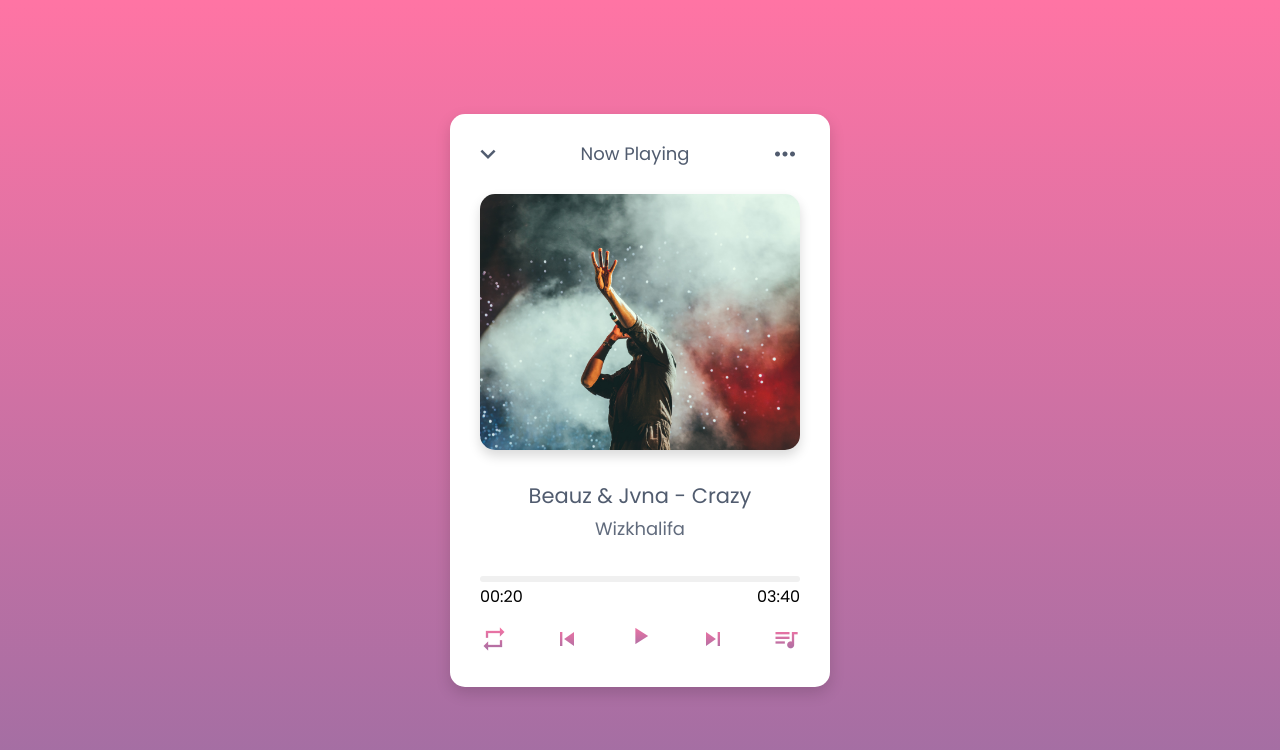
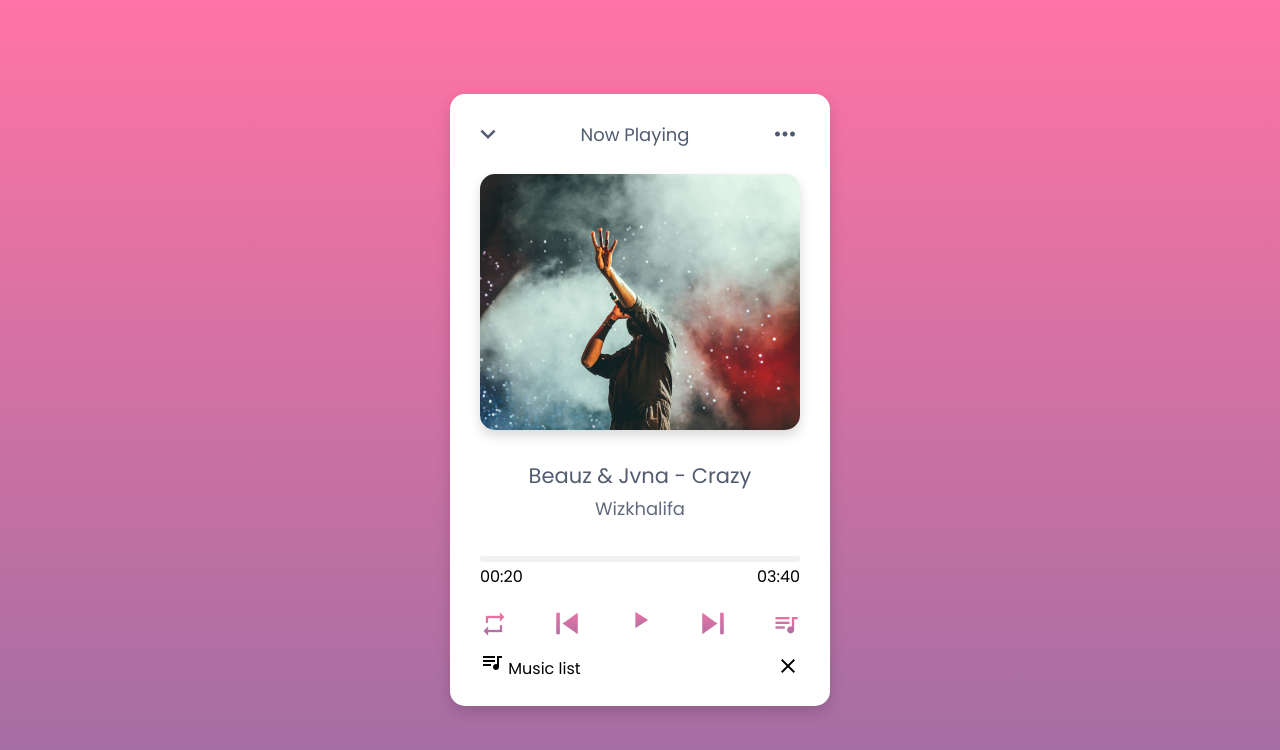
Before and after one commit to sahabuddin123/audio-player, a plain HTML site: page index.html in a window 1280 px wide. Drawn offline with Linux system fonts and the light colour scheme.

Commit message:
update css

```diff
--- a/assets/css/style.css
+++ b/assets/css/style.css
@@ -134,3 +134,7 @@
     -webkit-background-clip: text;
     -webkit-text-fill-color: transparent;
   }
+  .controls i:nth-child(2),
+.controls i:nth-child(4){
+  font-size: 43px;
+}
--- a/index.html
+++ b/index.html
@@ -55,8 +55,17 @@
         </div>
         <!-- controls-area End-->
         <div class="music-list">
-
-        </div>
+            <div class="header">
+              <div class="row">
+                <i class= "list material-icons">queue_music</i>
+                <span>Music list</span>
+              </div>
+              <i id="close" class="material-icons">close</i>
+            </div>
+            <ul>
+              <!-- here li list are coming from js -->
+            </ul>
+          </div>
     </div>
     <!-- main End-->
     <!-- Custom JS -->
```
